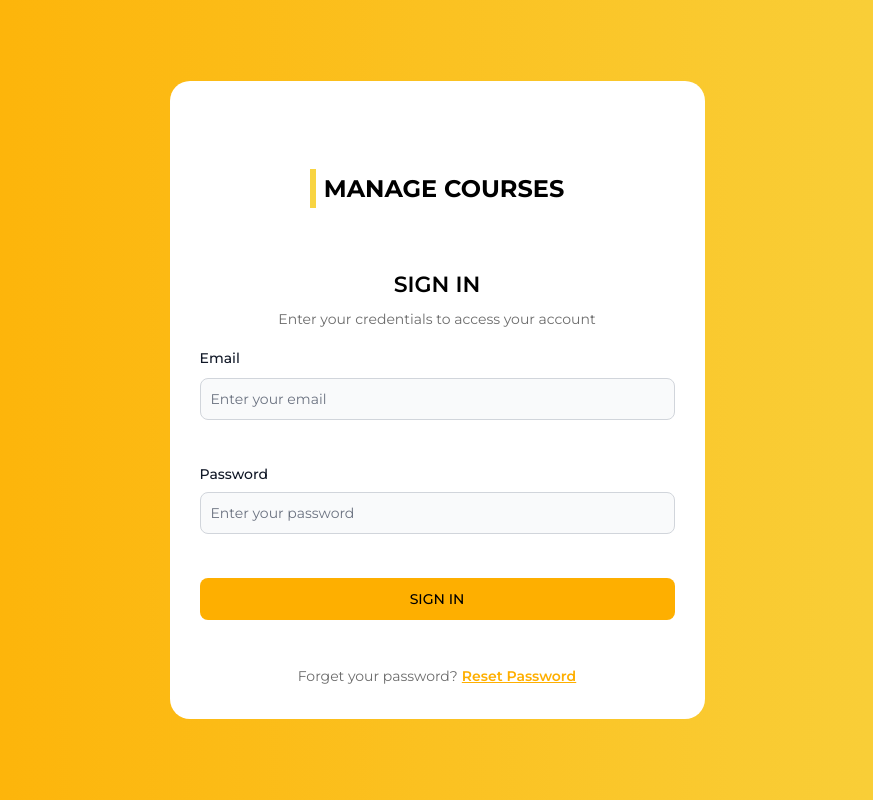
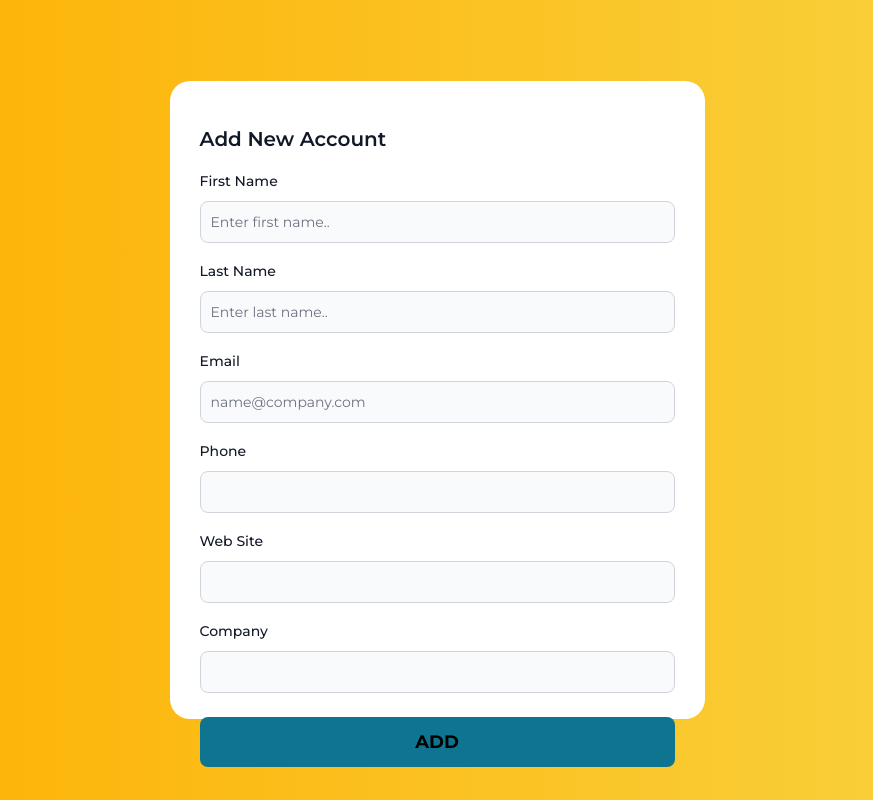
Before and after one commit to tceyhan/nextjs-student-app, a Next.js app: page /create in a window 1280 px wide. Shown: the whole page, without its empty margins (203-1076 px from the left). Built offline with nearby package versions, Linux system fonts and the light colour scheme.

Commit message:
create page added

```diff
--- a/app/[[...sign]]/page.jsx
+++ b/app/[[...sign]]/page.jsx
@@ -1,18 +1,28 @@
 "use client";
 
-import React from "react";
+import React, { useState } from "react";
 import { Button, Label, TextInput } from "flowbite-react";
 
 import Link from "next/link";
-import { useRouter } from 'next/navigation'
+import { useRouter } from "next/navigation";
 import { LineIcon } from "../../public/icons";
 
 export default function SignIn() {
-  const router = useRouter()
-  const handleSubmit= (e) => {
+  const [value, setValue] = useState({
+    email: "",
+    password: "",
+  });
+
+  const handleChange = (e) => {
+    setValue({ ...value, [e.target.name]: e.target.value });
+    console.log(value);
+  };
+
+  const router = useRouter();
+  const handleSubmit = (e) => {
     e.preventDefault();
-    router.push('/dashboard')
-  }
+    router.push("/dashboard");
+  };
   return (
     <div className="h-screen flex flex-col items-center justify-center bg-gradient-to-r from-[#feaf00] to-[#f8d442]">
       <form
@@ -40,8 +50,11 @@ export default function SignIn() {
           <TextInput
             className="placeholder:text-[#CDCDCD] bg-[#FFF] rounded border-solid border-[#E5E5E5]"
             id="email1"
+            name="email"
             placeholder="Enter your email"
             required
+            value={value.email}
+            onChange={handleChange}
             type="email"
           />
         </div>
@@ -52,8 +65,11 @@ export default function SignIn() {
           <TextInput
             className="placeholder:text-[#CDCDCD] bg-[#FFF] rounded border-solid border-[#E5E5E5]"
             id="password1"
+            name="password"
             required
             type="password"
+            value={value.password}
+            onChange={handleChange}
             placeholder="Enter your password"
           />
         </div>
--- a/app/components/createModalForm/CreateModalForm.jsx
+++ /dev/null
@@ -1,148 +0,0 @@
-"use client";
-
-import { Button, Label, Modal, TextInput } from "flowbite-react";
-import axios from "axios";
-import { useState } from "react";
-
-const ModalForm = ({ openModal, setOpenModal, setModal }) => {
-  const initialValues = {
-    firstName: "",
-    lastName: "",
-    email: "",
-    phone: "",
-    domain: "",
-    company: "",
-  };
-  const [value, setValue] = useState(initialValues);
-
-  const handleChange = (e) => {
-    setValue({ ...value, [e.target.name]: e.target.value });
-    console.log(value);
-  };
-
-  const handleSubmit = async (e) => {
-    e.preventDefault();
-    console.log();
-    try {
-      await axios.post("https://dummyjson.com/users/add", value);
-      setValue("");
-      setModal(false);
-    } catch (error) {
-      return console.log(error);
-    }
-  };
-
-  return (
-    <>
-      <Modal
-        show={openModal === "form-elements"}
-        size="md"
-        popup
-        onClose={() => setOpenModal(undefined)}
-      >
-        <Modal.Header />
-        <Modal.Body>
-          <div className="space-y-6">
-            <h3 className="text-xl font-semibold text-gray-900 dark:text-white">
-              Add New Account
-            </h3>
-            <form onSubmit={handleSubmit}>
-              <div>
-                <div className="mb-2 block">
-                  <Label htmlFor="firstname" value="First Name" />
-                </div>
-                <TextInput
-                  name="firstName"
-                  id="firstname"
-                  placeholder="Enter first name.."
-                  value={value.firstName}
-                  onChange={handleChange}
-                  required
-                />
-                {/* <input name="firstName"
-                  id="firstname"
-                  placeholder="Enter first name.."
-                  value={value.firstName}
-                  onChange={handleChange}
-                  required/> */}
-              </div>
-              <div>
-                <div className="mb-2 block">
-                  <Label htmlFor="lastname" value="Last Name" />
-                </div>
-                <TextInput
-                  name="lastName"
-                  id="lastname"
-                  placeholder="Enter last name.."
-                  value={value.lastName}
-                  onChange={handleChange}
-                  required
-                />
-              </div>
-              <div>
-                <div className="mb-2 block">
-                  <Label htmlFor="email" value="Email" />
-                </div>
-                <TextInput
-                  name="email"
-                  id="email"
-                  placeholder="name@company.com"
-                  value={value.email}
-                  onChange={handleChange}
-                  required
-                />
-              </div>
-              <div>
-                <div className="mb-2 block">
-                  <Label htmlFor="phone" value="Phone" />
-                </div>
-                <TextInput
-                  name="phone"
-                  id="phone"
-                  type="phone"
-                  value={value.phone}
-                  onChange={handleChange}
-                  required
-                />
-              </div>
-              <div>
-                <div className="mb-2 block">
-                  <Label htmlFor="website" value="Web Site" />
-                </div>
-                <TextInput
-                  name="domain"
-                  id="website"
-                  value={value.domain}
-                  onChange={handleChange}
-                  // required
-                />
-              </div>
-              <div>
-                <div className="mb-2 block">
-                  <Label htmlFor="company" value="Company" />
-                </div>
-                <TextInput
-                  name="company"
-                  id="company"
-                  value={value.company}
-                  onChange={handleChange}
-                  required
-                />
-              </div>
-              <div className="flex items-center justify-center mt-2">
-                <Button
-                  className="bg-[#FEBF00] w-full hover:bg-[#FEAF00]"
-                  type="submit"
-                >
-                  <p className="text-black text-lg font-bold">ADD</p>
-                </Button>
-              </div>
-            </form>
-          </div>
-        </Modal.Body>
-      </Modal>
-    </>
-  );
-};
-
-export default ModalForm;
--- a/app/components/studentList/StudenList.jsx
+++ b/app/components/studentList/StudenList.jsx
@@ -3,19 +3,18 @@ import React, { useEffect, useState } from "react";
 import UserCard from "../userCard/UserCard";
 import styles from "./styles.module.css";
 import { ArrowLeft, ArrowRight, SearchIcon } from "../../../public/icons";
-import CreateModalForm from "../createModalForm/CreateModalForm";
-import UpdateModalForm from "../updateModal/UpdateModalForm";
 import axios from "axios";
+import { useRouter } from "next/navigation";
 
 const StudenList = () => {
   const [student, setStudent] = useState([]);
-  const [openModal, setOpenModal] = useState();
-  const [modal, setModal] = useState(false);
-  const [updateModal, setUpdateModal] = useState(false);
+
   const [searchValue, setSearchValue] = useState("");
   const [page, setPage] = useState(6);
   const [all, setAll] = useState();
   const [user, setUser] = useState();
+
+  const router = useRouter();
 
   const getAllUsers = async () => {
     let users = await fetch("https://dummyjson.com/users/").then((res) =>
@@ -98,10 +97,7 @@ const StudenList = () => {
           <SearchIcon className={styles.searchIcon} />
           <button
             className={styles.btn}
-            onClick={() => {
-              setOpenModal("form-elements");
-              setModal(true);
-            }}
+            onClick={() => router.push("/create")}
           >
             NEW ACCOUNT
           </button>
@@ -159,27 +155,17 @@ const StudenList = () => {
         <p className={styles.pagiText}>
           1-{page} of {all}
         </p>
-        <ArrowLeft onClick={decreasePage}/> <ArrowRight onClick={increasePage} />
+        <ArrowLeft onClick={decreasePage} />{" "}
+        <ArrowRight onClick={increasePage} />
       </div>
       <div>
-        {modal && (
+        {/* {modal && (
           <CreateModalForm
             openModal={openModal}
             setOpenModal={setOpenModal}
             setModal={setModal}
           />
-        )}
-      </div>
-      <div>
-        {updateModal && (
-          <UpdateModalForm
-            openModal={openModal}
-            setOpenModal={setOpenModal}
-            setUpdateModal={setUpdateModal}
-            user={user}
-            setUser={setUser}
-          />
-        )}
+        )} */}
       </div>
     </div>
   );
--- /dev/null
+++ b/app/create/page.jsx
@@ -0,0 +1,134 @@
+"use client";
+
+import { Button, Label, TextInput } from "flowbite-react";
+import axios from "axios";
+import { useState } from "react";
+import { useRouter } from "next/navigation";
+const CreateForm = () => {
+  const initialValues = {
+    firstName: "",
+    lastName: "",
+    email: "",
+    phone: "",
+    domain: "",
+    company: "",
+  };
+  const [value, setValue] = useState(initialValues);
+  const router = useRouter();
+  const handleChange = (e) => {
+    setValue({ ...value, [e.target.name]: e.target.value });
+    console.log("change", value);
+  };
+
+  const handleSubmit = async (e) => {
+    e.preventDefault();
+    console.log("submit", value);
+    try {
+      await axios.post("https://dummyjson.com/users/add", value);
+      setValue("");
+      router.push("/dashboard/student")
+    } catch (error) {
+      return console.log(error);
+    }
+  };
+
+  return (
+    <div className="h-screen flex flex-col items-center justify-center bg-gradient-to-r from-[#feaf00] to-[#f8d442]">
+      <form
+        onSubmit={handleSubmit}
+        className="box-content flex flex-col gap-4 bg-white w-[475px] h-[550px] rounded-[20px] shadow-[2px_5px_10px_0px_rgba(0, 0, 0, 0.1)] py-11 px-[30px]"
+      >
+        <h3 className="text-xl font-semibold text-gray-900 dark:text-white">
+          Add New Account
+        </h3>
+
+        <div>
+          <div className="mb-2 block">
+            <Label htmlFor="firstname" value="First Name" />
+          </div>
+          <TextInput
+            name="firstName"
+            id="firstname"
+            placeholder="Enter first name.."
+            value={value?.firstName}
+            onChange={handleChange}
+            required
+          />
+        </div>
+        <div>
+          <div className="mb-2 block">
+            <Label htmlFor="lastname" value="Last Name" />
+          </div>
+          <TextInput
+            name="lastName"
+            id="lastname"
+            placeholder="Enter last name.."
+            value={value?.lastName}
+            onChange={handleChange}
+            required
+          />
+        </div>
+        <div>
+          <div className="mb-2 block">
+            <Label htmlFor="email" value="Email" />
+          </div>
+          <TextInput
+            name="email"
+            id="email"
+            placeholder="name@company.com"
+            value={value?.email}
+            onChange={handleChange}
+            required
+          />
+        </div>
+        <div>
+          <div className="mb-2 block">
+            <Label htmlFor="phone" value="Phone" />
+          </div>
+          <TextInput
+            name="phone"
+            id="phone"
+            type="phone"
+            value={value?.phone}
+            onChange={handleChange}
+            required
+          />
+        </div>
+        <div>
+          <div className="mb-2 block">
+            <Label htmlFor="website" value="Web Site" />
+          </div>
+          <TextInput
+            name="domain"
+            id="website"
+            value={value?.domain}
+            onChange={handleChange}
+            required
+          />
+        </div>
+        <div>
+          <div className="mb-2 block">
+            <Label htmlFor="company" value="Company" />
+          </div>
+          <TextInput
+            name="company"
+            id="company"
+            value={value?.company}
+            onChange={handleChange}
+            required
+          />
+        </div>
+        <div className="flex items-center justify-center mt-2">
+          <Button
+            className="w-full"
+            type="submit"
+          >
+            <p className="text-black text-lg font-bold">ADD</p>
+          </Button>
+        </div>
+      </form>
+    </div>
+  );
+};
+
+export default CreateForm;
```
